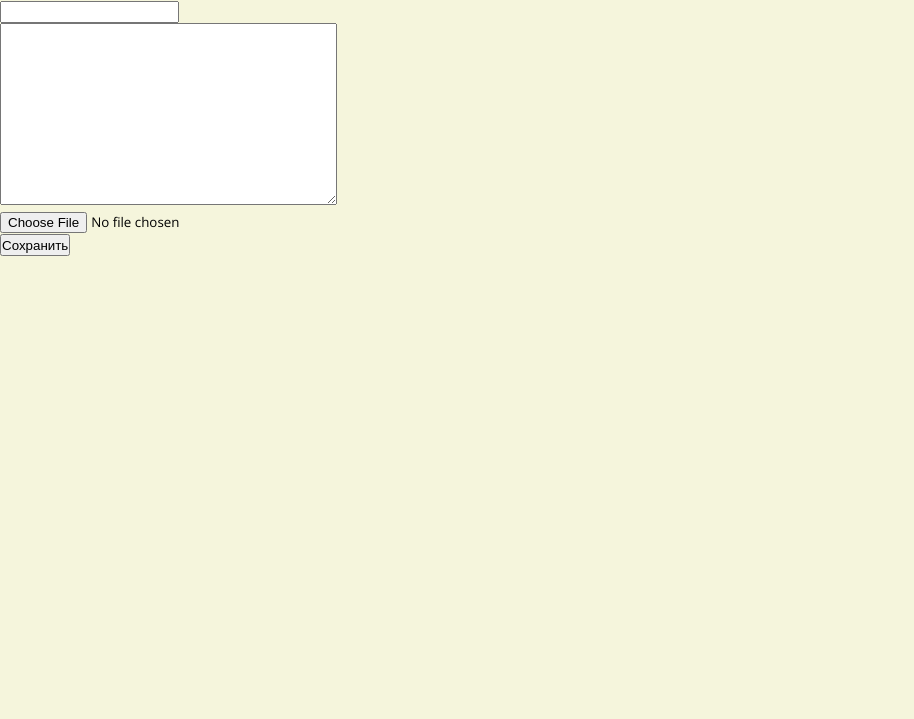
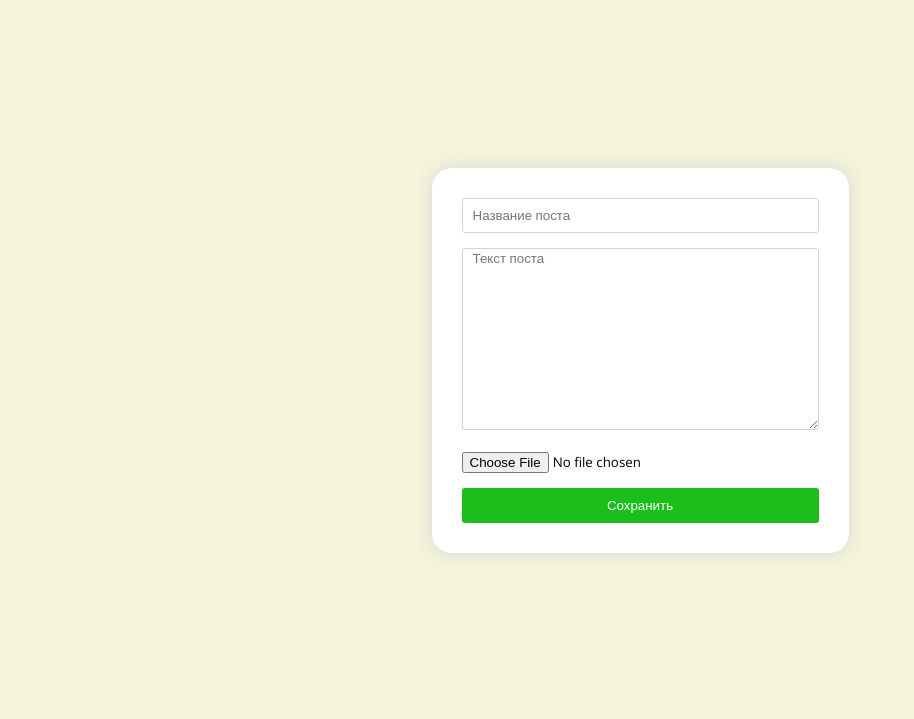
Before and after one commit to Odilbek-Arziev/django_blog_college, a Django app: page /post_create/ in a window 1280 px wide. Shown: the part 80-799 px from the top of the page, without its empty margins (0-914 px from the left). Run offline with Django 5.2, Linux system fonts and the light colour scheme; some web fonts are replaced.

Commit message:
создание поста

```diff
--- a/app/forms.py
+++ b/app/forms.py
@@ -3,6 +3,13 @@ from .models import Post
 
 
 class PostForm(forms.ModelForm):
+    title = forms.CharField(
+        widget=forms.TextInput(attrs={"placeholder": "Название поста"}),
+    )
+    body = forms.CharField(
+        widget=forms.Textarea(attrs={"placeholder": "Текст поста"})
+    )
+
     class Meta:
         model = Post
         fields = ["title", "body", "image"]
--- a/app/models.py
+++ b/app/models.py
@@ -5,10 +5,11 @@ from django.contrib.auth.models import User
 class Post(models.Model):
     title = models.CharField(max_length=255)
     body = models.TextField()
-    slug = models.SlugField(unique=True)
-    author = models.ForeignKey(User, null=True, blank=True, on_delete=models.CASCADE)
+    author = models.ForeignKey(
+        User, null=True, blank=True, on_delete=models.CASCADE, default=1
+    )
     date_added = models.DateField(auto_now_add=True)
-    image = models.ImageField(default='default.png', blank=True)
+    image = models.ImageField(default="default.png", blank=True)
 
     def __str__(self):
         return self.title
--- a/app/templates/post.html
+++ b/app/templates/post.html
@@ -4,9 +4,6 @@
 <div class="post-container">
   <div class="title">{{ post.title }}</div>
   <div class="info">{{post.date_added}} by {{post.author}}</div>
-
-  <!-- добавить категорию -->
-
   <div class="image">
     <img src="{{ post.image.url }}" alt="" />
   </div>
--- a/app/views.py
+++ b/app/views.py
@@ -1,4 +1,4 @@
-from django.shortcuts import render
+from django.shortcuts import render, redirect
 from .models import Post
 from django.http import HttpResponse
 from .forms import PostForm
@@ -15,5 +15,14 @@ def post_detail(request, pk):
 
 
 def post_create(request):
-    form = PostForm()
-    return render(request, "post_create.html", {'form': form})
+    if request.method == "POST":
+
+        form = PostForm(request.POST, request.FILES)
+
+        if form.is_valid():
+            form.save()
+            return redirect('app:home')
+    else:
+        form = PostForm()
+
+    return render(request, "post_create.html", {"form": form})
--- a/static/style.css
+++ b/static/style.css
@@ -99,3 +99,38 @@ main {
   font-size: 20px;
   line-height: 1.5;
 }
+
+.form {
+  height: 90vh;
+  display: flex;
+  justify-content: center;
+  align-items: center;
+}
+form {
+  background: white;
+  border-radius: 20px;
+  padding: 30px;
+  box-shadow: 0 0 20px #d6d6d6;
+  display: flex;
+  flex-direction: column;
+  gap: 15px;
+}
+.field input[type="text"],
+.field textarea {
+  width: 100%;
+  border: 1px solid lightgrey;
+  border-radius: 3px;
+  outline: none;
+  padding: 0 10px;
+}
+.field input[type="text"] {
+  height: 35px;
+}
+.form button {
+  height: 35px;
+  background: rgb(26, 191, 26);
+  border: none;
+  color: white;
+  border-radius: 3px;
+  cursor: pointer;
+}
```
Also changed, not shown: app/templates/post_create.html (+6 -2 lines), blog/settings.py (+3 -5 lines), app/migrations/0003_remove_post_slug_alter_post_author.py (added), db.sqlite3, media/Снимок_экрана_2024-12-06_в_14.50.54.png (added).
